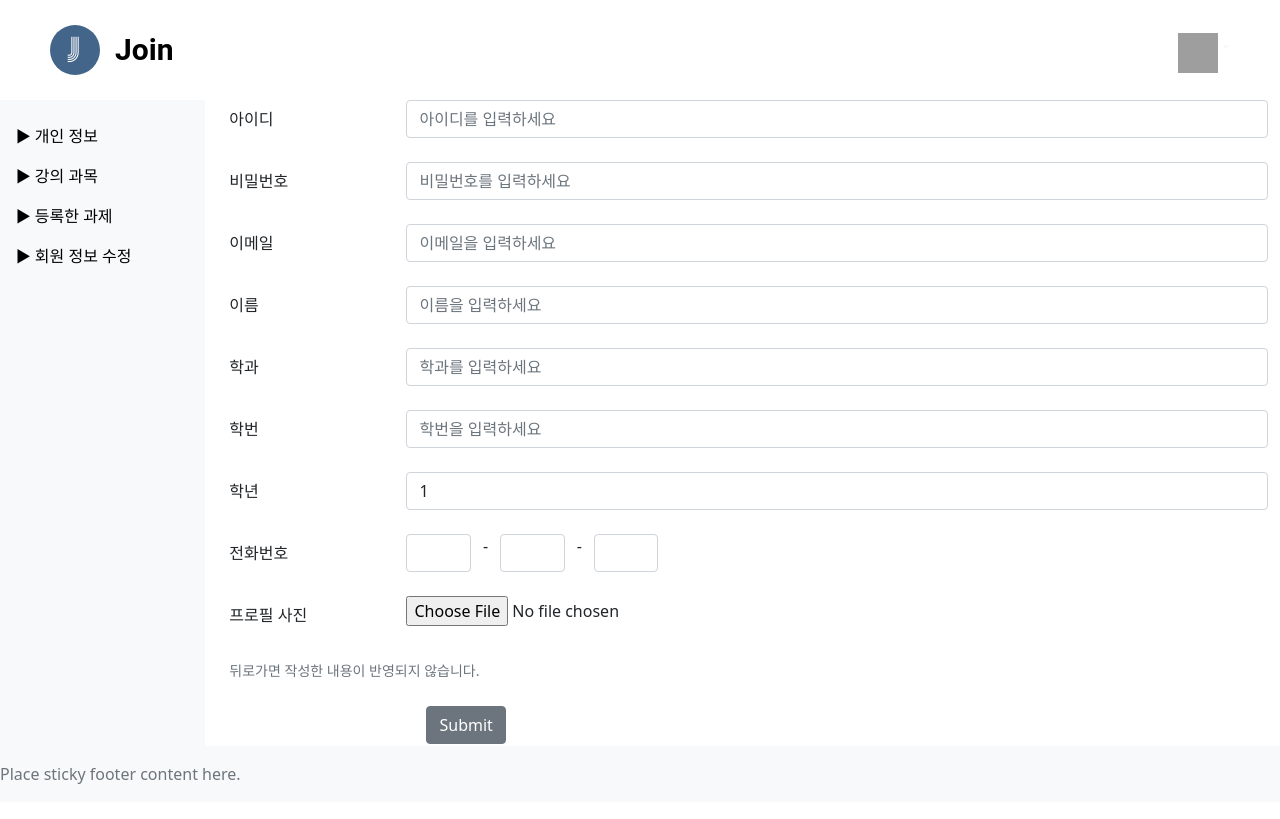
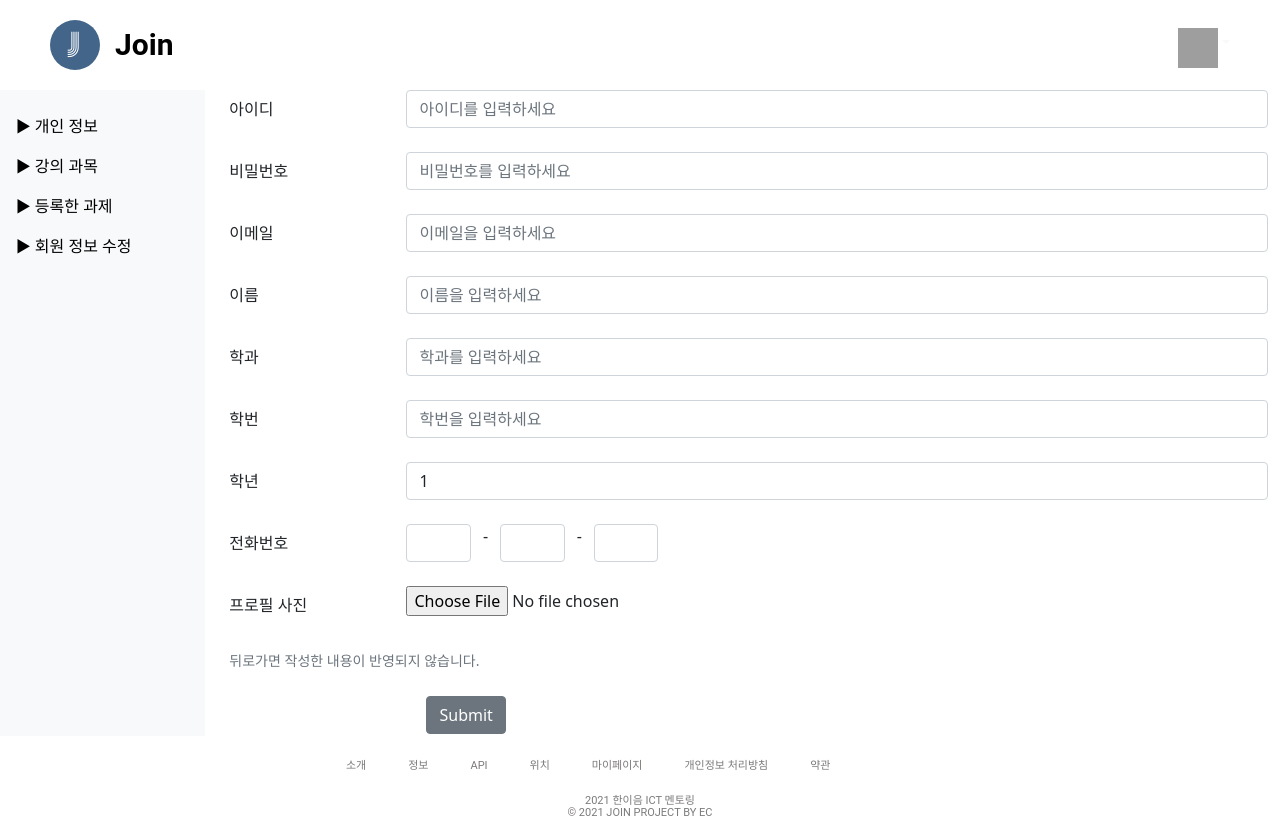
Before and after one commit to nodb/hanium-join, a React (Create React App) app in the folder professor/: page /professor/mypage/modify in a window 1280 px wide. Built offline with nearby package versions, Linux system fonts and the light colour scheme; grey boxes are pictures that could not be loaded; what redux-pender would draw is missing.

Commit message:
[ADD] footer 디자인  추가

```diff
--- a/professor/src/Common/Footer.js
+++ b/professor/src/Common/Footer.js
@@ -1,10 +1,85 @@
 import React from "react";
+import styled from "styled-components";
+
+const Item = [
+  {
+    id: 1,
+    text: "소개",
+  },
+  {
+    id: 2,
+    text: "정보",
+  },
+  {
+    id: 3,
+    text: "API",
+  },
+  {
+    id: 4,
+    text: "위치",
+  },
+  {
+    id: 5,
+    text: "마이페이지",
+  },
+  {
+    id: 6,
+    text: "개인정보 처리방침",
+  },
+  {
+    id: 7,
+    text: "약관",
+  },
+];
+
+const Box = styled.div`
+  width: 100%;
+  padding-top: 20px;
+`;
+
+const ButtonText = styled.div`
+  margin: 0 auto;
+  width: 600px;
+  height: 19px;
+  display: flex;
+`;
+
+const Buttons = styled.button`
+  font-family: Roboto;
+  font-size: 11px;
+  line-height: 14px;
+  text-align: center;
+  color: #7c7979;
+  margin-right: 30px;
+  background: none;
+  border: none;
+`;
+
+const CopyRight = styled.div`
+  padding-top: 20px;
+  margin: 0 auto;
+  width: 300px;
+  height: 36px;
+  font-family: Roboto;
+  font-size: 11px;
+  line-height: 12px;
+  text-align: center;
+  color: #7c7979;
+`;
 
 const Footer = () => {
   return (
-    <footer className="footer mt-auto py-3 bg-light">
-      <span className="text-muted">Place sticky footer content here.</span>
-    </footer>
+    <Box>
+      <ButtonText>
+        {Item.map((item) => (
+          <Buttons>{item.text}</Buttons>
+        ))}
+      </ButtonText>
+      <CopyRight>
+        2021 한이음 ICT 멘토링
+        <br />© 2021 JOIN PROJECT BY EC
+      </CopyRight>
+    </Box>
   );
 };
 
--- a/professor/src/Common/Header.js
+++ b/professor/src/Common/Header.js
@@ -11,8 +11,8 @@ import { Link } from "react-router-dom";
 
 const HeaderBar = styled.div`
   width: 100%;
-  height: 100px;
-  padding: 25px 50px 0px 50px;
+  height: 90px;
+  padding: 20px 50px 0px 50px;
 `;
 
 const Box = styled.div`
--- a/professor/src/Page/Class/Main/P04_Plus.js
+++ b/professor/src/Page/Class/Main/P04_Plus.js
@@ -5,8 +5,8 @@ const PlusIcon = styled.div`
   width: 50px;
   height: 50px;
   position: fixed;
-  top: 700px;
-  right: 60px;
+  top: 620px;
+  right: 70px;
   cursor: pointer;
 `;
 
@@ -14,7 +14,7 @@ function P04_Plus({ open }) {
   return (
     <PlusIcon onClick={open}>
       <img
-        src={`./BGImg/plus.png`}
+        src="https://image.flaticon.com/icons/png/512/181/181672.png"
         width="100%"
         height="100%"
         alt="plusIcon"
```
